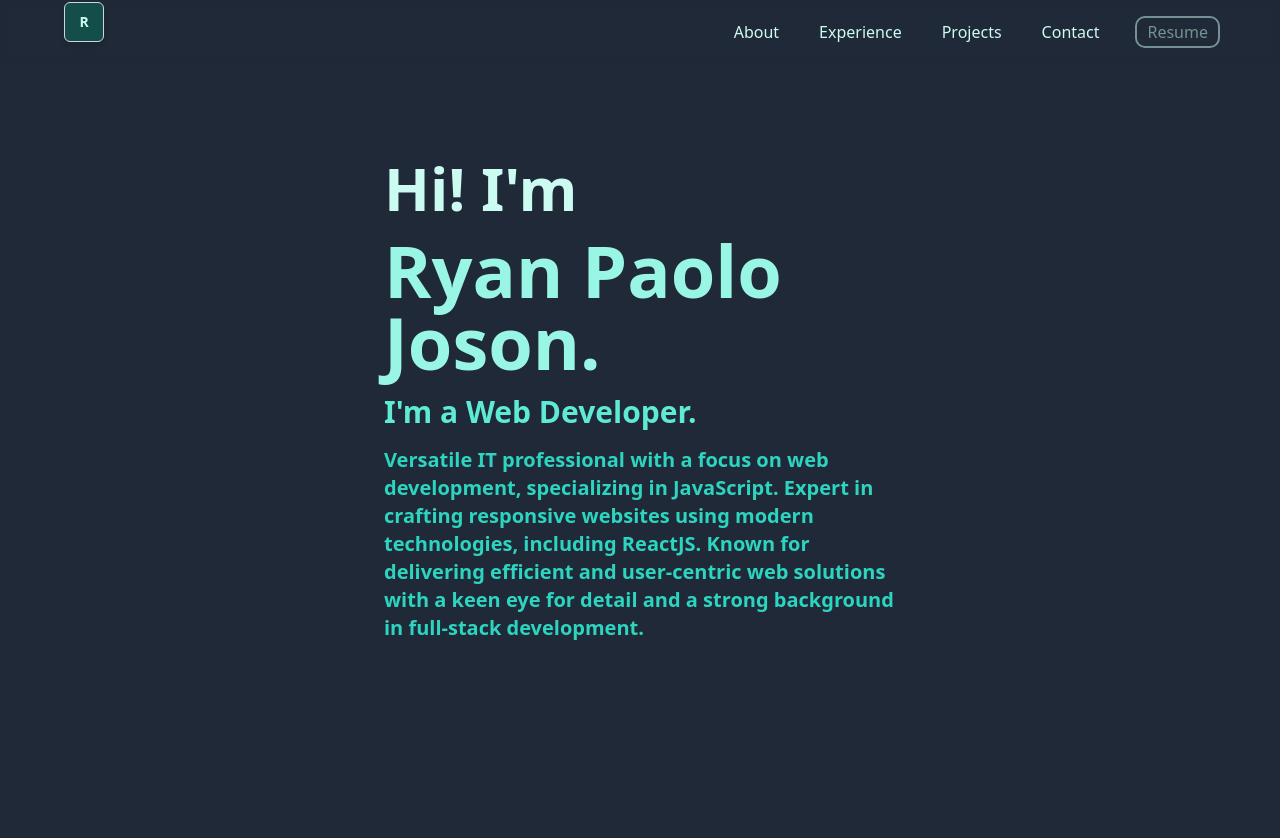
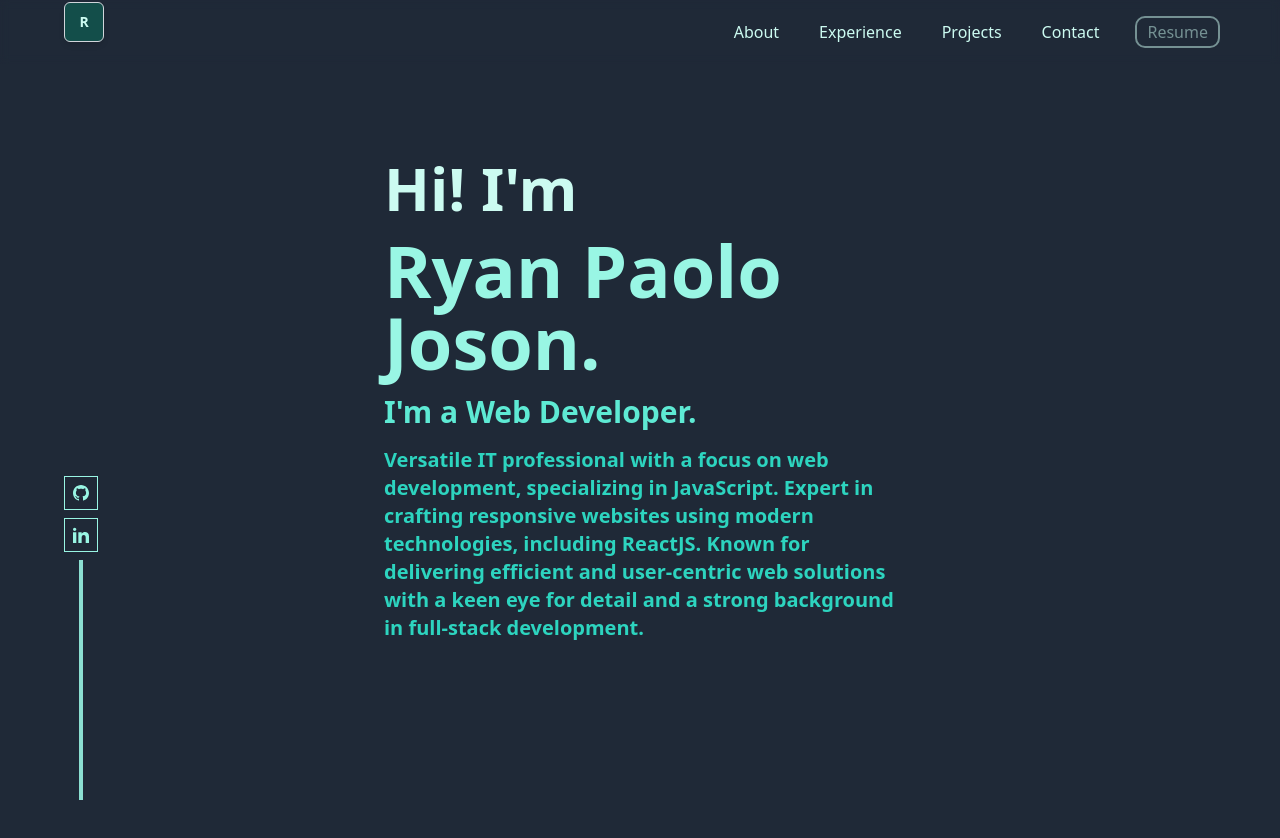
Before and after one commit to bantora/Portfolio, a React (Vite) app: page / in a window 1280 px wide. Shown: the top 838 px of the page. Built offline with nearby package versions, Linux system fonts and the light colour scheme.

Commit message:
feat: sidebar and icons to public profile

```diff
--- a/src/App.tsx
+++ b/src/App.tsx
@@ -6,6 +6,7 @@
 import Projects from './pages/projects/Projects'
 import Contact from './pages/contact/Contact'
 import Experience from './pages/experience/Experience'
+import SideBar from './pages/layouts/SideBar'
 
 const App = (): ReactElement => {
 
@@ -13,6 +14,7 @@
     <div className='bg-gray-800 scroll-smooth'>
       <Header />
       <Home />
+      <SideBar />
       <About />
       <Experience />
       <Projects />
--- a/src/pages/layouts/Header.tsx
+++ b/src/pages/layouts/Header.tsx
@@ -33,7 +33,7 @@
 	}, [scrollPos])
 
 	return (
-		<div className="">
+		<div className="z-50">
 			<div id="header" className={`fixed top-0 left-0 w-full ${visible ? 'flex' : 'hidden'} justify-between h-16 items-center px-16 ${atTop && 'shadow'} bg-opacity-95 backdrop-blur-sm `}>
 
 				<div className="flex items-center justify-center h-10 w-10 bg-teal-900 rounded-md shadow-md text-teal-100 text-sm font-semibold border border-gray-300  animate-bounce hover:animate-spin">
--- /dev/null
+++ b/src/pages/layouts/SideBar.tsx
@@ -0,0 +1,49 @@
+import type { ReactElement } from 'react';
+
+const Icon = ({ path, link }: Paths): ReactElement => {
+
+	return (
+		<div className='text-teal-200 border-teal-200 border p-2 hover:text-teal-400 hover:border-teal-400 hover:-translate-y-1'>
+			<a target='_blank' href={link}>
+				<svg
+					xmlns="http://www.w3.org/2000/svg"
+					className="h-4 w-4"
+					fill="currentColor"
+					viewBox="0 0 24 24">
+					<path d={path} />
+				</svg>
+			</a>
+		</div>
+	)
+}
+
+interface Paths {
+	name: string;
+	link: string;
+	path: string;
+}
+
+const SideBar = (): ReactElement => {
+
+	const paths: Paths[] = [
+		{
+			name: 'github',
+			link: 'https://github.com/bantora',
+			path: 'M12 0c-6.626 0-12 5.373-12 12 0 5.302 3.438 9.8 8.207 11.387.599.111.793-.261.793-.577v-2.234c-3.338.726-4.033-1.416-4.033-1.416-.546-1.387-1.333-1.756-1.333-1.756-1.089-.745.083-.729.083-.729 1.205.084 1.839 1.237 1.839 1.237 1.07 1.834 2.807 1.304 3.492.997.107-.775.418-1.305.762-1.604-2.665-.305-5.467-1.334-5.467-5.931 0-1.311.469-2.381 1.236-3.221-.124-.303-.535-1.524.117-3.176 0 0 1.008-.322 3.301 1.23.957-.266 1.983-.399 3.003-.404 1.02.005 2.047.138 3.006.404 2.291-1.552 3.297-1.23 3.297-1.23.653 1.653.242 2.874.118 3.176.77.84 1.235 1.911 1.235 3.221 0 4.609-2.807 5.624-5.479 5.921.43.372.823 1.102.823 2.222v3.293c0 .319.192.694.801.576 4.765-1.589 8.199-6.086 8.199-11.386 0-6.627-5.373-12-12-12z'
+		},
+		{
+			name: 'linkedin',
+			link: 'https://www.linkedin.com/in/ryanpaologjoson/',
+			path: 'M4.98 3.5c0 1.381-1.11 2.5-2.48 2.5s-2.48-1.119-2.48-2.5c0-1.38 1.11-2.5 2.48-2.5s2.48 1.12 2.48 2.5zm.02 4.5h-5v16h5v-16zm7.982 0h-4.968v16h4.969v-8.399c0-4.67 6.029-5.052 6.029 0v8.399h4.988v-10.131c0-7.88-8.922-7.593-11.018-3.714v-2.155z',
+		}
+	]
+
+	return (
+		<div className='fixed left-16 bottom-0 flex flex-col items-center space-y-2'>
+			{paths.map((data) => <Icon {...data} />)}
+			<div className='h-60 w-1 bg-teal-200 animate-pulse'></div>
+		</div >
+	)
+};
+
+export default SideBar;
```
